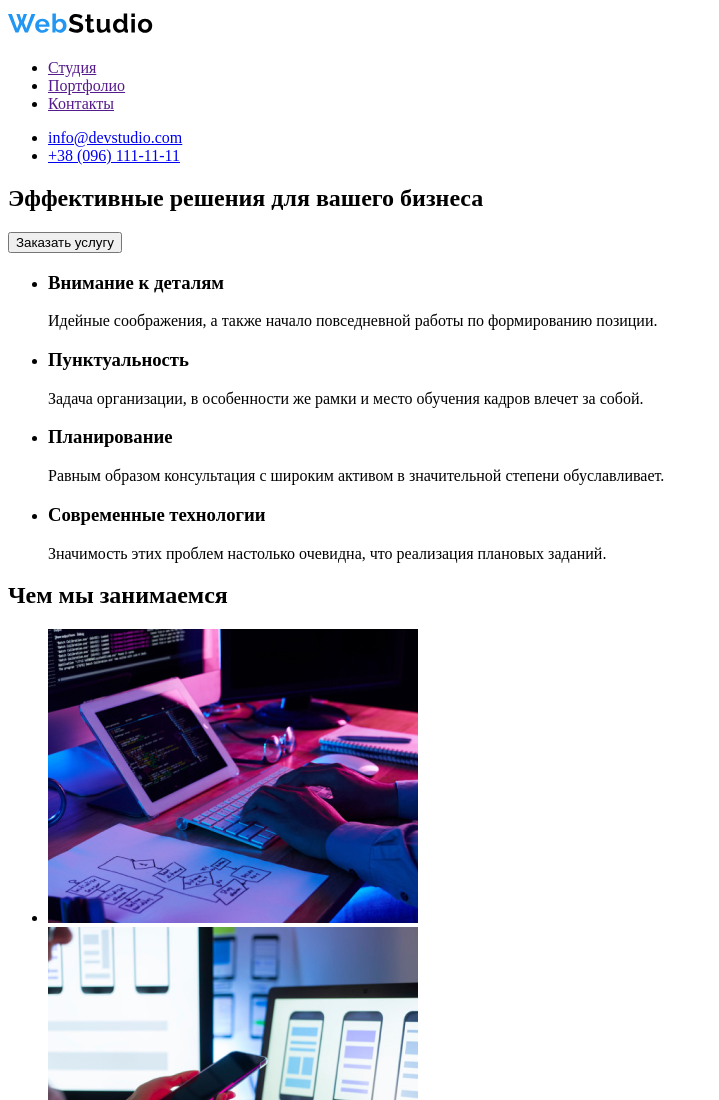
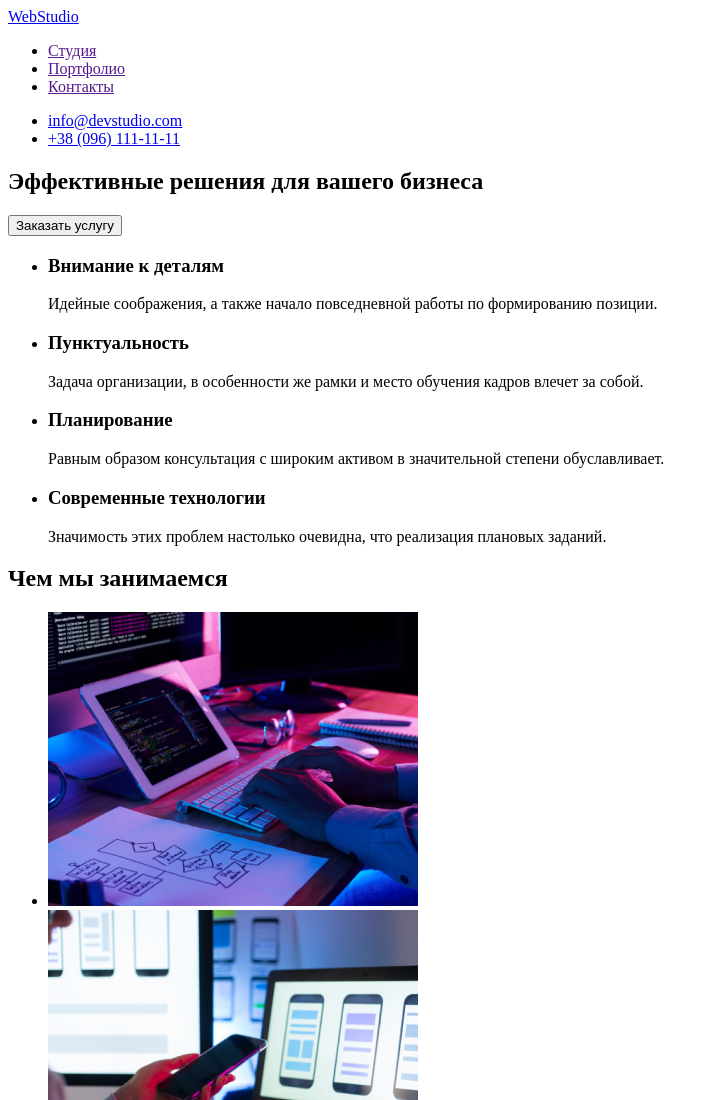
Before and after one commit to VadymKuliabko/goit-markup-hw-01, a plain HTML site: page index.html in a window 1280 px wide. Shown: the top 1100 px of the page, without its empty margins (0-719 px from the left). Drawn offline with Linux system fonts and the light colour scheme.

Commit message:
Update index.html

```diff
--- a/index.html
+++ b/index.html
@@ -7,18 +7,11 @@
     <title>Web Studio</title>
   </head>
   <body>
-    <!--Page header-->
+    <!--Header-->
     <header>
       <nav>
         <!--Navigation to other pages-->
-        <a href="./index.html">
-          <img
-            src="./images/logo.svg"
-            alt="вебстудия"
-            width="145"
-            height="31"
-          />
-        </a>
+        <a href="./index.html">WebStudio</a>
         <ul>
           <li><a href="">Студия</a></li>
           <li><a href="">Портфолио</a></li>
@@ -31,7 +24,7 @@
         <li><a href="tel:+380961111111">+38 (096) 111-11-11</a></li>
       </ul>
     </header>
-    <!--Main content-->
+    <!--Main-->
     <main>
       <section>
         <h1>Эффективные решения для вашего бизнеса</h1>
@@ -145,7 +138,7 @@
         </ul>
       </section>
     </main>
-    <!--Page footer-->
+    <!--Footer-->
     <footer>
       <a href="./index.html">
         <img src="./images/webstudio.svg" alt="логотип" width="145" height="31"
```
